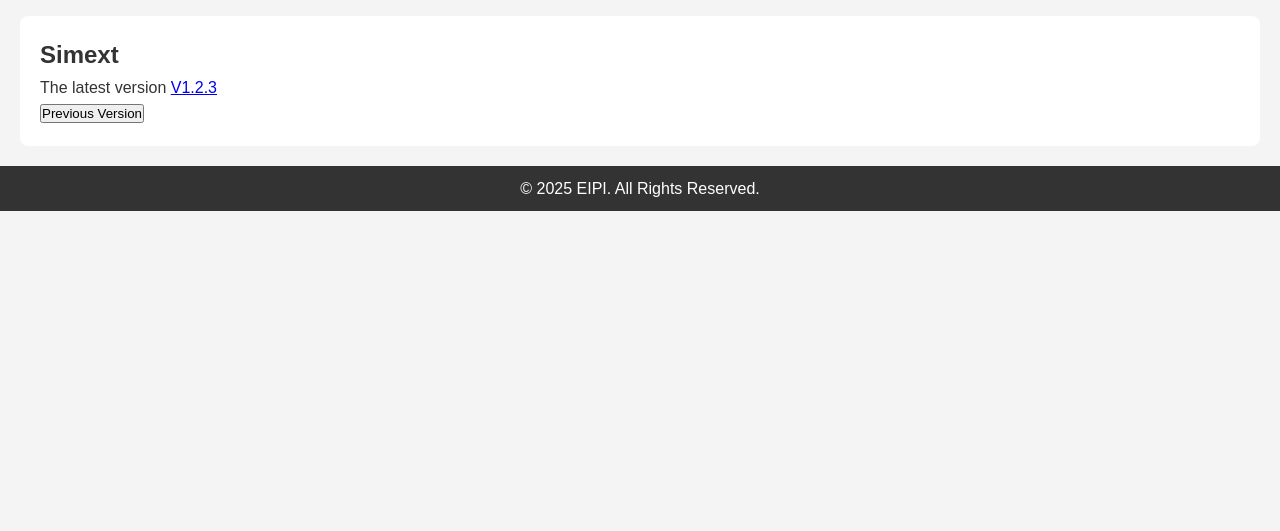
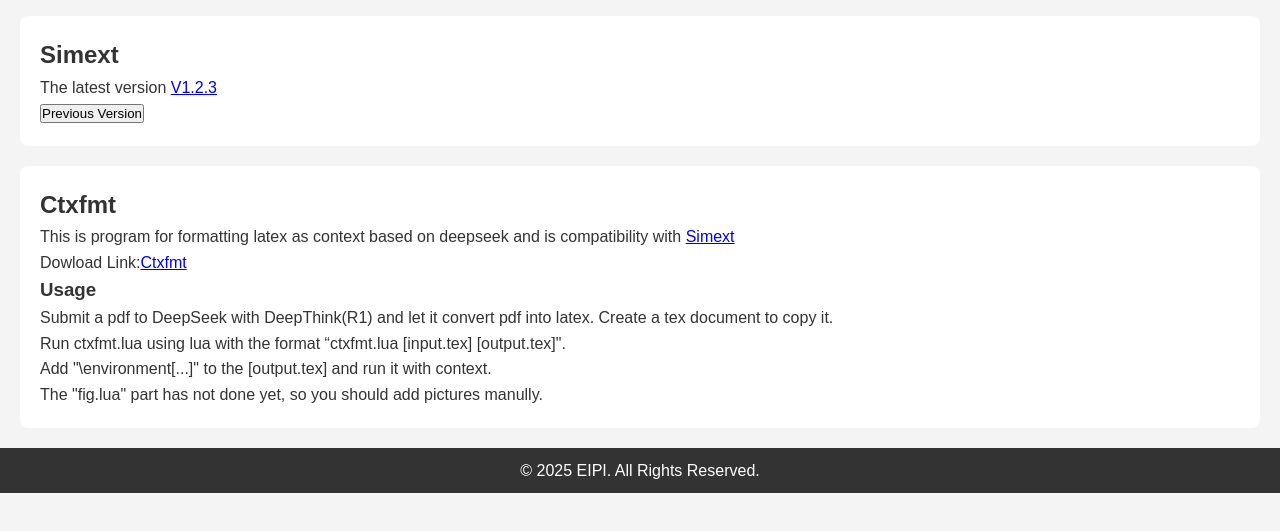
Before and after one commit to EIPIofficial/EIPIofficial.github.io, a plain HTML site: page context.html in a window 1280 px wide. Shown: the part 75-606 px from the top of the page. Drawn offline with Linux system fonts and the light colour scheme.

Commit message:
Add files via upload

```diff
--- a/context.html
+++ b/context.html
@@ -42,6 +42,17 @@
     }
     </script>
 
+    <section id="ctxfmt">
+        <h2>Ctxfmt</h2>
+        <p>This is program for formatting latex as context based on deepseek and is compatibility with <a href="https://github.com/EIPIofficial/Simext">Simext</a></p>
+        <p>Dowload Link:<a href="https://github.com/EIPIofficial/Ctxfmt">Ctxfmt</a></p>
+        <h3>Usage</h3>
+        <p>Submit a pdf to DeepSeek with DeepThink(R1) and let it convert pdf into latex. Create a tex document to copy it.</p>
+        <p>Run ctxfmt.lua using lua with the format “ctxfmt.lua [input.tex] [output.tex]".</p>
+        <p>Add "\environment[...]" to the [output.tex] and run it with context.</p>
+        <p>The "fig.lua" part has not done yet, so you should add pictures manully.</p>
+    </section>
+
     <footer>
         <p>&copy; 2025 EIPI. All Rights Reserved.</p>
     </footer>
```
Also changed, not shown: mnp html/AN.html (added, +23 -0 lines), index.html (line endings or trailing spaces), mnp.html (line endings or trailing spaces), style.css (line endings or trailing spaces).
